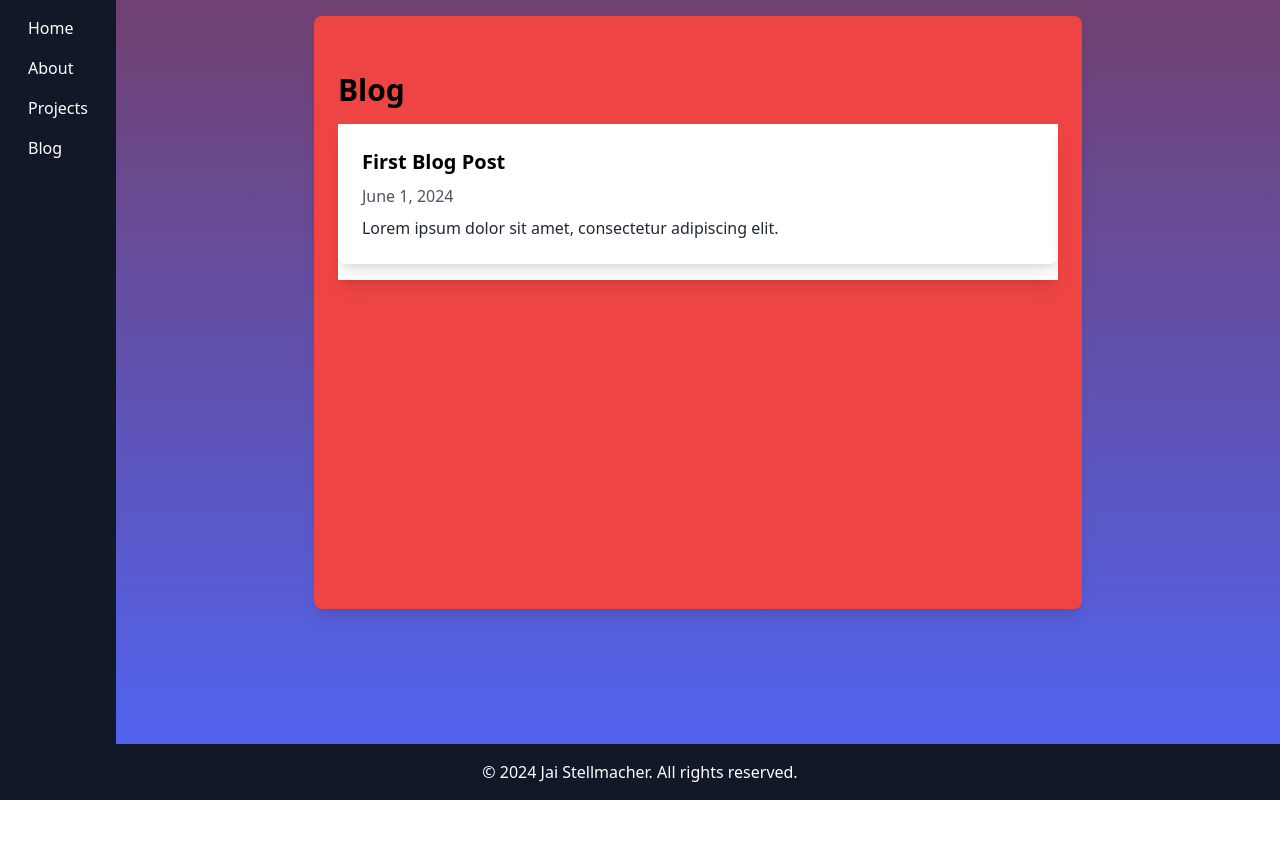
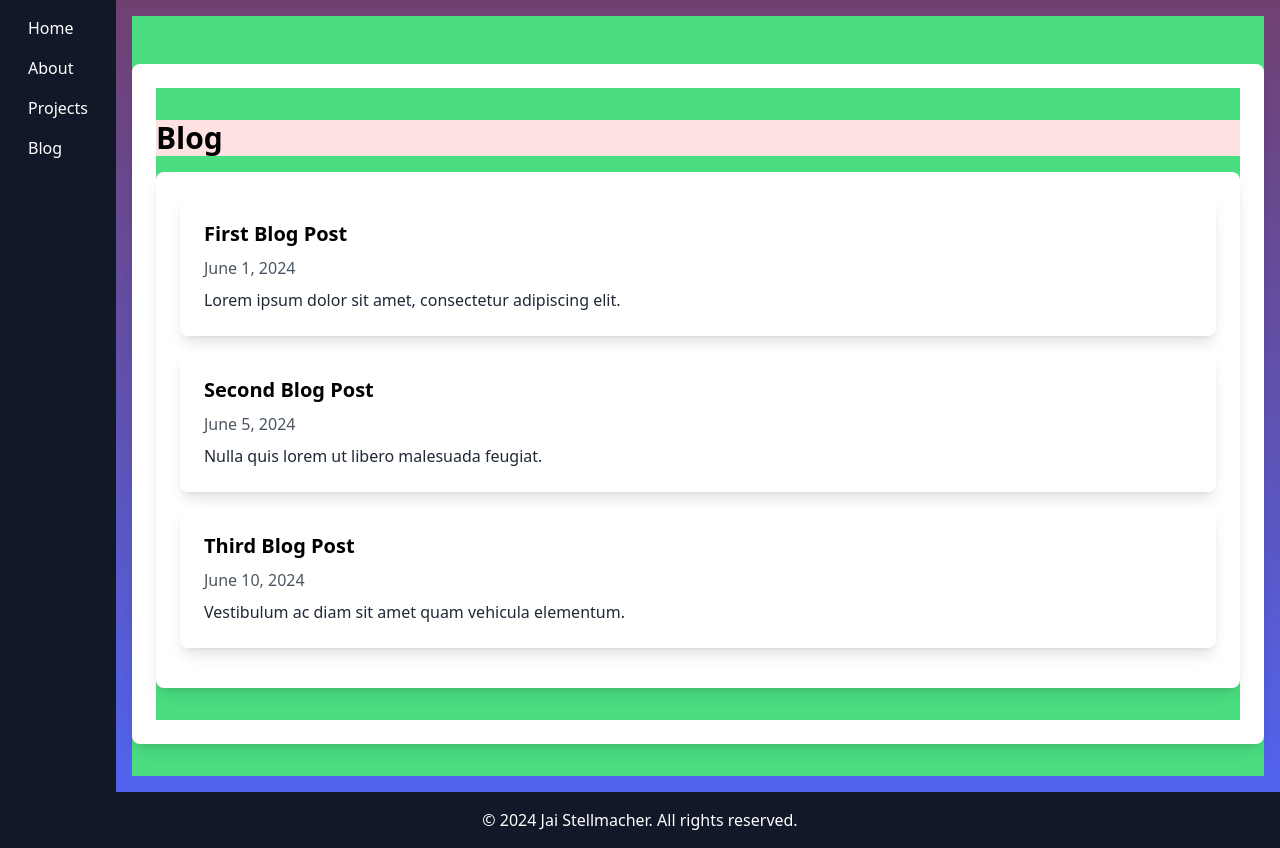
Before and after one commit to jstellmacher/portfo-frontend, a React (Vite) app: page /blog in a window 1280 px wide. Before the commit the page ends 800 px from the top, so only its background shows below. Built offline with nearby package versions, Linux system fonts and the light colour scheme.

Commit message:
updates dummy data

```diff
--- a/src/App.jsx
+++ b/src/App.jsx
@@ -14,6 +14,7 @@ function App() {
   return (
     <Router>
       <Routes>
+        {/* Define routes with nested layout components */}
         <Route path="/" element={<MainLayout><PortfolioCard><Home /></PortfolioCard></MainLayout>} />
         <Route path="/about" element={<MainLayout><PortfolioCard><About /></PortfolioCard></MainLayout>} />
         <Route path="/projects" element={<MainLayout><PortfolioCard><Projects /></PortfolioCard></MainLayout>} />
--- a/src/components/BlogAPI.jsx
+++ b/src/components/BlogAPI.jsx
@@ -1,4 +1,5 @@
 // BlogAPI.jsx
+
 const dummyData = [
     {
       id: 1,
@@ -30,17 +31,3 @@ export const fetchBlogPosts = async () => {
       throw error; // Propagate error to caller
     }
   };
-
-export const fetchBlogPostById = async (postId) => {
-  try {
-    // Simulate fetching a specific post by ID
-    const post = dummyData.find((post) => post.id === postId);
-    if (!post) {
-      throw new Error(`Blog post with ID ${postId} not found`);
-    }
-    return post;
-  } catch (error) {
-    console.error(`Error fetching blog post with ID ${postId}:`, error);
-    throw error; // Propagate error to caller
-  }
-};
--- a/src/components/BlogLayout.jsx
+++ b/src/components/BlogLayout.jsx
@@ -1,13 +1,15 @@
-import React from 'react';
+// BlogLayout.jsx
+import React from "react";
 
-const BlogLayout = ({ children }) => {
+const BlogLayout = ({ title, children }) => {
   return (
-    <div className="bg-red-500 rounded-lg shadow-lg p-6 transform transition-transform duration-500 max-w-screen-md h-5/6 mx-auto">
-      <div className="blog-content">
+    <div className="container mx-auto py-8 bg-green-400">
+      <h1 className="text-3xl font-bold mb-4 bg-red-100">{title}</h1>
+      <div className="bg-white rounded-lg shadow-lg p-6 bg-blue-700">
         {children}
       </div>
     </div>
   );
-}
+};
 
 export default BlogLayout;
--- a/src/components/Carousel.jsx
+++ /dev/null
@@ -1,22 +0,0 @@
-import React from "react";
-import BlogPost from "./BlogPost";
-
-const Carousel = ({ items }) => {
-  return (
-    <div className="carousel relative overflow-hidden bg-white shadow-lg">
-      <div className="carousel-inner flex transition-transform ease-in-out duration-500">
-        {items.map((item) => (
-          <div key={item.id} className="carousel-item w-full flex-shrink-0">
-            <BlogPost
-              title={item.title}
-              date={item.date}
-              description={item.description}
-            />
-          </div>
-        ))}
-      </div>
-    </div>
-  );
-};
-
-export default Carousel;
--- a/src/pages/Blog.jsx
+++ b/src/pages/Blog.jsx
@@ -1,5 +1,7 @@
+// Blog.jsx
 import React, { useState, useEffect } from 'react';
-import Carousel from '../components/Carousel';
+import BlogLayout from '../components/BlogLayout';
+import BlogPost from '../components/BlogPost';
 import { fetchBlogPosts } from '../components/BlogAPI';
 
 const Blog = () => {
@@ -11,10 +13,11 @@ const Blog = () => {
     const fetchData = async () => {
       try {
         const data = await fetchBlogPosts();
-        console.log('Fetched blog posts:', data); // Check the structure of data
+        console.log('Fetched blog posts:', data);
         setBlogPosts(data);
         setLoading(false);
       } catch (error) {
+        console.error('Error fetching blog posts:', error);
         setError('Failed to fetch blog posts');
         setLoading(false);
       }
@@ -32,14 +35,20 @@ const Blog = () => {
   }
 
   return (
-    <div className="container mx-auto py-8">
-      <h1 className="text-3xl font-bold mb-4">Blog</h1>
-      {blogPosts.length > 0 ? (
-        <Carousel items={blogPosts} />
-      ) : (
-        <p>No blog posts found.</p>
-      )}
-    </div>
+      <BlogLayout title="Blog">
+        {blogPosts.length > 0 ? (
+          blogPosts.map((post) => (
+            <BlogPost
+              key={post.id}
+              title={post.title}
+              date={post.date}
+              description={post.description}
+            />
+          ))
+        ) : (
+          <p>No blog posts found.</p>
+        )}
+      </BlogLayout>
   );
 };
 
```
Lines whose indentation alone changed are shown as unchanged.
